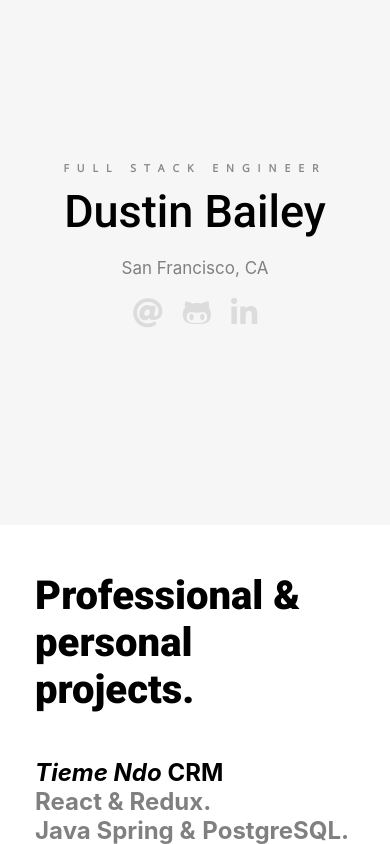
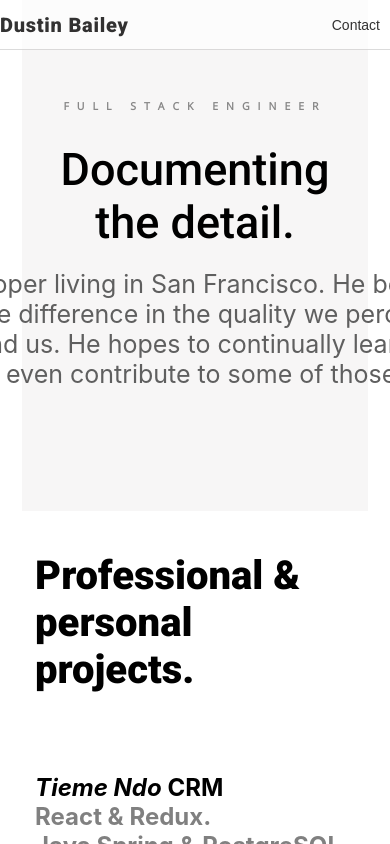
Before and after one commit to dgbailey/new_portfolio, a React (Create React App) app: page / in a window 390 px wide. Built offline with nearby package versions, Linux system fonts and the light colour scheme; a web font is replaced by a local one.

Commit message:
major changes to landing screen content and layout. Top nav added. Need a new contact info section in addition to mobile styling for all new additions.

```diff
--- a/src/App.js
+++ b/src/App.js
@@ -2,10 +2,11 @@ import React from 'react';
 import logo from './logo.svg';
 import './App.css';
 import {GlobalTopContainer} from "./GlobalTopContainer";
-
+import {Nav} from "./Nav.js";
 function App() {
   return (
     <div className="App">
+      <Nav/>
       <GlobalTopContainer/>
     </div>
   );
--- a/src/GlobalTopContainer.js
+++ b/src/GlobalTopContainer.js
@@ -2,22 +2,23 @@ import React, {Component} from "react";
 import styled from "styled-components";
 import {theme} from "./config";
 import {ProductCarousel} from "./ProductCarousel";
+
 
 export class GlobalTopContainer extends Component{
 
 
 
     componentDidMount(){
-        if (/Android|webOS|iPhone|iPad|iPod|BlackBerry/i.test(navigator.userAgent)) {
-            // what you want to run in mobile
+        // if (/Android|webOS|iPhone|iPad|iPod|BlackBerry/i.test(navigator.userAgent)) {
+        //     // what you want to run in mobile
 
-        }
-        else{
+        // }
+
             document.addEventListener('scroll', this.dropTextAndOpacity,true)
             document.addEventListener('scroll', this.titleTextAndOpacity,true)
             document.addEventListener('scroll', this.iconDescTextAndOpacity,true)
             document.addEventListener('scroll', this.uCdTextAndOpacity,true)
-        }
+
 
         // adding true here was extremely important
     }
@@ -48,6 +49,8 @@ export class GlobalTopContainer extends Component{
 
 
     }
+
+
 
     titleTextAndOpacity = (e) => {
 
@@ -133,19 +136,16 @@ export class GlobalTopContainer extends Component{
 
         return(
             <StyledGlobalTopContainer>
+                {/* <Nav/> */}
                 <div className="parallax__layer parallax__layer--intro">
                     <div className="scroll-content-container">
                         <h2 className="portfolio-sub-name">FULL STACK ENGINEER</h2>
-                        <h1 className="portfolio-name">Dustin Bailey</h1>
+                        <h1 className="portfolio-name">Documenting the detail.</h1>
 
                         <div className="longer-bio">
-                            <p>San Francisco, CA</p>
+                            <p>Dustin is a developer living in San Francisco.  He believes that small details make a large difference in the quality we perceive in people and things that surround us.  He hopes to continually learn, appreciate, and perhaps even contribute to some of those details.</p>
 
-                            <div className="contact-icon-container">
-                                <a href="mailto:bailey.dust@gmail.com?subject=Saw Your Portfolio" ><i class="fas fa-at"></i></a>
-                                <a href="https://github.com/dgbailey" target="_blank"><i class="fab fa-github-alt"></i></a>
-                                <a href="https://www.linkedin.com/in/dustin-bailey-758ab195/" target="_blank"><i class="fab fa-linkedin-in"></i></a>
-                            </div>
+
 
                         </div>
 
@@ -330,6 +330,8 @@ export class GlobalTopContainer extends Component{
 
 const StyledGlobalTopContainer = styled.section`
 
+${'' /* https://developers.google.com/web/updates/2016/12/performant-parallaxing */}
+
     overflow-x: hidden;
     overflow-y: auto;
     white-space: nowrap;
@@ -444,7 +446,7 @@ const StyledGlobalTopContainer = styled.section`
             &:hover{
                 cursor:pointer;
                 transition:.5s ease;
-                color:gray;
+                color:#5f5f5f;
             }
             @media(max-width:590px){
                 font-size: 3rem;
@@ -512,6 +514,7 @@ ${'' /*
 
         @media(max-width:590px){
             transform: translateZ(0);
+            margin-top: 10%;
         }
 
     }
@@ -598,7 +601,7 @@ ${'' /*
         font-weight:500;
 
 
-        margin: 0px 0px 20px;
+        margin: 20px 0px 20px;
 
         text-align: center;
         -webkit-animation: fade-in-animation 1s both; /* Safari 4+ */
@@ -619,7 +622,7 @@ ${'' /*
 
     .portfolio-sub-name{
         font-family:${theme.experimentalFont};
-       font-size: 1.4rem;
+        font-size: 1.7rem;
        letter-spacing:8px;
        color:#00000073;
        padding: 5px 5px 10px;
@@ -636,20 +639,22 @@ ${'' /*
 
     .longer-bio{
 
-        font-size:1.7rem;
+        font-size:2.5rem;
         ${theme.globalTextFont};
-        -webkit-animation: fade-in-animation 1.1s both; /* Safari 4+ */
-        -moz-animation:fade-in-animation 1.1s both; /* Fx 5+ */
-        -o-animation:fade-in-animation 1.1s both; /* Opera 12+ */
-        animation:fade-in-animation 1.1s both; /* IE 10+, Fx 29+ */
+        -webkit-animation: fade-in-animation 1.3s both; /* Safari 4+ */
+        -moz-animation:fade-in-animation 1.3s both; /* Fx 5+ */
+        -o-animation:fade-in-animation 1.3s both; /* Opera 12+ */
+        animation:fade-in-animation 1.3s both; /* IE 10+, Fx 29+ */
 
-        animation-delay:.3s;
+        animation-delay:.5s;
         ${'' /* https://stackoverflow.com/questions/42446163/elements-with-animation-delay-briefly-appear-before-fading-in-using-purely-css3 */}
         ${'' /* transition-delay: .15s;
         animation-delay: .15s; */}
-        color: gray;
+        color: #5f5f5f;
         text-align: center;
-        width: 357.14px;
+        width: 853px;
+
+}
 
 
         @media (max-width:590px){
@@ -733,7 +738,7 @@ ${'' /*
     }
 
     .elevator-line{
-        color:gray;
+        color:#5f5f5f;
 
     }
 
@@ -758,7 +763,7 @@ ${'' /*
             font-size: 1.75rem;
             text-align: left;
             width: 50%;
-            color: gray;
+            color: #5f5f5f;
             line-height: 2.75rem;
 
             @media(max-width:1000px){
@@ -772,7 +777,7 @@ ${'' /*
         }
 
         .ucd-infographic {
-            color:gray;
+            color:#5f5f5f;
             width: 45%;
             display:grid;
             grid-template-columns:repeat(2,auto);
@@ -780,11 +785,11 @@ ${'' /*
             height: 300px;
             a{
             text-decoration:none;
-            &:link{color:gray;
+            &:link{color:#5f5f5f;
             }
 
             &:visited{
-                color:gray;
+                color:#5f5f5f;
             }
         }
 
--- /dev/null
+++ b/src/Nav.js
@@ -0,0 +1,70 @@
+import React from "react";
+import styled from "styled-components";
+import {theme} from "./config";
+
+
+export const Nav = () => {
+
+    return(
+        <StyledNavigation>
+            <div className="nav-width-container">
+                <div className="nav-portfolio-name">Dustin Bailey</div>
+                <button className="contact-btn">Contact</button>
+            </div>
+        </StyledNavigation>
+    )
+
+}
+
+const StyledNavigation = styled.nav`
+
+    width:100%;
+
+    position:fixed;
+
+
+    font-family:${theme.largeFont};
+
+    height:50px;
+    display:flex;
+    justify-content: center;
+    z-index: 5;
+    top: 0;
+    border-bottom: 1px solid lightgray;
+    background: #ffffffc9;
+    opacity: .8;
+
+
+    .nav-width-container{
+        width: 938px;
+        max-width: 938px;
+        display:flex;
+        justify-content:space-between;
+    }
+
+    .nav-portfolio-name{
+        background: Transparent;
+        width: auto;
+        font-size: 2rem;
+        font-weight: 600;
+        align-items: center;
+        display: flex;
+        letter-spacing: .75px;
+
+
+    }
+
+    .contact-btn{
+        border:none;
+        background:Transparent;
+
+
+        font-size: 1.4rem;
+        width:auto;
+        font-family:${theme.globalTextFont};
+        &:hover{
+            cursor:pointer;
+        }
+    }
+
+`
--- a/src/index.css
+++ b/src/index.css
@@ -21,7 +21,7 @@ html {
   box-sizing: border-box;
   margin: 0;
   padding: 0;
-  /* overflow-x:hidden; */
+  overflow-x:hidden;
   font-size: 62.5%;
   height:100%;
   width:100%;
```
Lines whose indentation alone changed are shown as unchanged.
